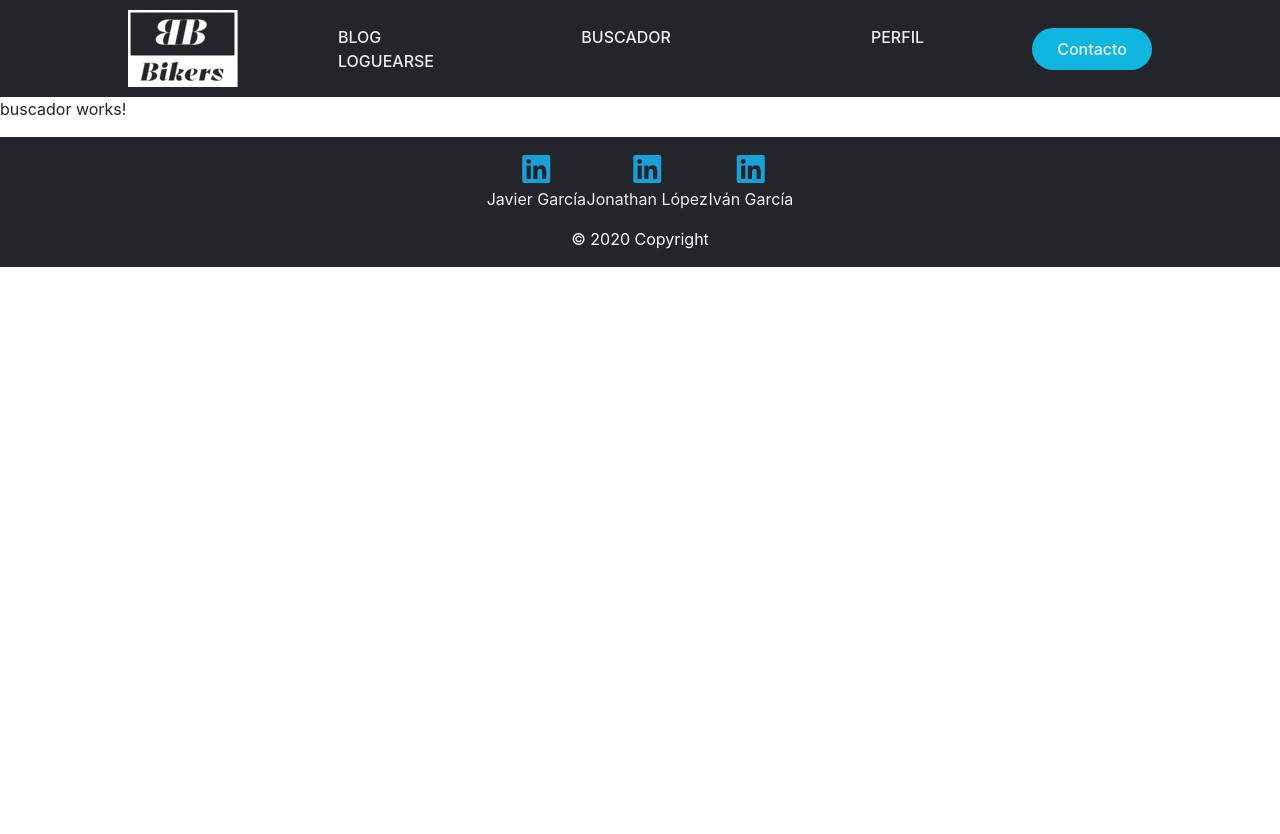
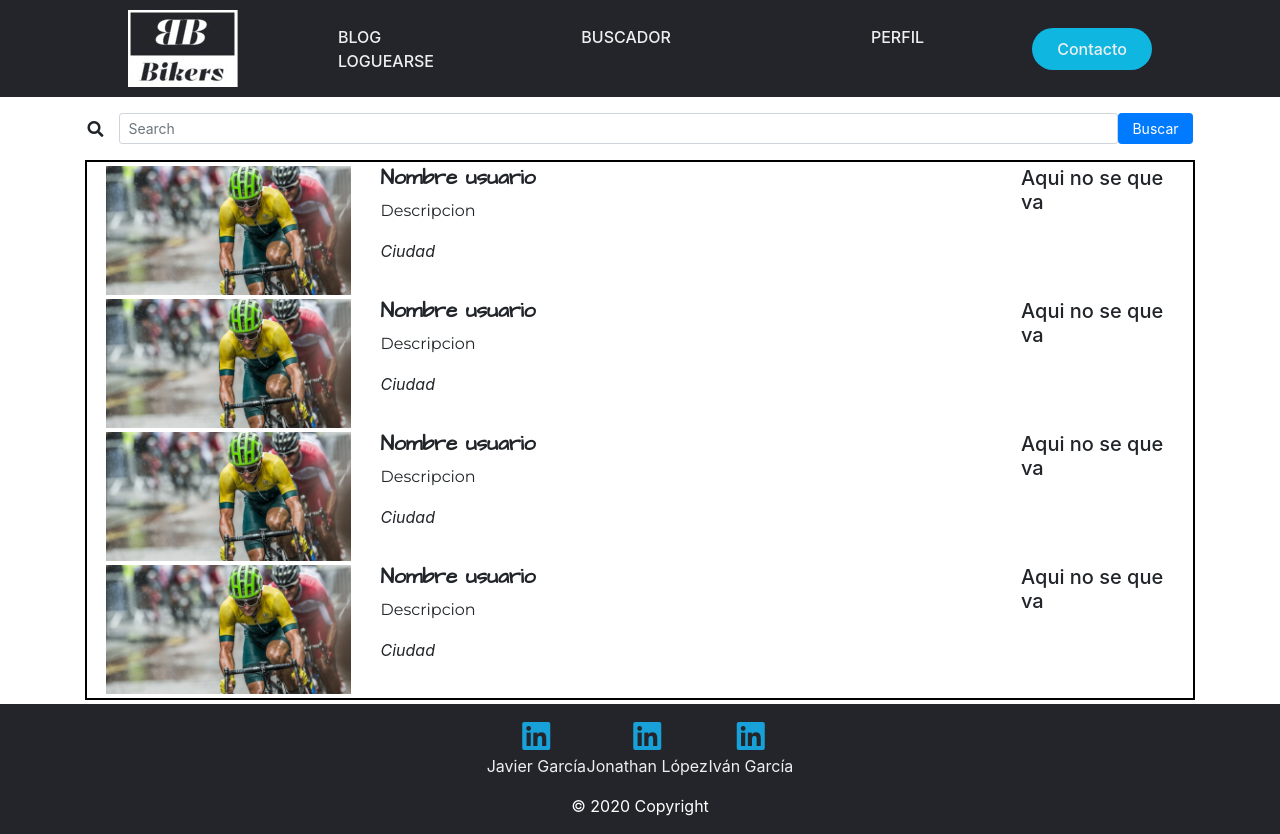
Before and after one commit to jgarciagonj97/bikers_angular, an Angular app in the folder ProyectoFinal-Angular/: page /browser in a window 1280 px wide. Before the commit the page ends 800 px from the top, so only its background shows below. Built offline with nearby package versions, Linux system fonts and the light colour scheme.

Commit message:
Post y buscador hechas.

```diff
--- a/ProyectoFinal-Angular/src/app/componentes/buscador/buscador.component.css
+++ b/ProyectoFinal-Angular/src/app/componentes/buscador/buscador.component.css
@@ -0,0 +1,26 @@
+.usuarios{
+    border: 2px solid black;
+}
+
+.barra{
+    width: 90%;
+}
+
+.btn{
+    width: 5.3em;
+}
+
+.usuarios .nombre{
+    font-family: 'Architects Daughter', cursive;
+    font-size: 1.325em;
+    font-weight: 700;
+}
+
+.usuarios .descripcion{
+    font-family: 'Montserrat', sans-serif;
+    font-size: 1em;
+}
+
+.usuarios .ciudad{
+    font-style: italic;
+}
--- a/ProyectoFinal-Angular/src/app/componentes/buscador/buscador.component.html
+++ b/ProyectoFinal-Angular/src/app/componentes/buscador/buscador.component.html
@@ -1 +1,55 @@
-<p>buscador works!</p>
+<div class="container">
+    <div class="mt-3 mb-3">
+        <form class="form-inline d-flex justify-content-center md-form form-sm mt-0">
+            <i class="fas fa-search" aria-hidden="true"></i>
+            <input class="form-control form-control-sm ml-3 barra" type="text" placeholder="Search" aria-label="Search">
+            <button class="btn btn-primary btn-rounded btn-sm" type="submit">Buscar</button>
+        </form>
+    </div>
+    <div class="usuarios mb-1">
+        <div class="row m-1">
+            <img src="../../../assets/img/background.jpg" class="col-3">
+            <div class="col-7">
+                <h6 class="nombre">Nombre usuario</h6>
+                <p class="descripcion">Descripcion</p>
+                <p class="ciudad">Ciudad</p>
+            </div>
+            <div class="col-2">
+                <h5>Aqui no se que va</h5>
+            </div>
+        </div>
+        <div class="row m-1">
+            <img src="../../../assets/img/background.jpg" class="col-3">
+            <div class="col-7">
+                <h6 class="nombre">Nombre usuario</h6>
+                <p class="descripcion">Descripcion</p>
+                <p class="ciudad">Ciudad</p>
+            </div>
+            <div class="col-2">
+                <h5>Aqui no se que va</h5>
+            </div>
+        </div>
+        <div class="row m-1">
+            <img src="../../../assets/img/background.jpg" class="col-3">
+            <div class="col-7">
+                <h6 class="nombre">Nombre usuario</h6>
+                <p class="descripcion">Descripcion</p>
+                <p class="ciudad">Ciudad</p>
+            </div>
+            <div class="col-2">
+                <h5>Aqui no se que va</h5>
+            </div>
+        </div>
+        <div class="row m-1">
+            <img src="../../../assets/img/background.jpg" class="col-3">
+            <div class="col-7">
+                <h6 class="nombre">Nombre usuario</h6>
+                <p class="descripcion">Descripcion</p>
+                <p class="ciudad">Ciudad</p>
+            </div>
+            <div class="col-2">
+                <h5>Aqui no se que va</h5>
+            </div>
+        </div>
+    </div>
+</div>
--- a/ProyectoFinal-Angular/src/app/componentes/post/post.component.css
+++ b/ProyectoFinal-Angular/src/app/componentes/post/post.component.css
@@ -4,9 +4,29 @@ img{
 }
 
 .post{
-    height: 600px;
     border: 3px solid black;
     box-shadow: 5px 5px 10px #999;
+}
+
+.post img{
+    width: 98.5%;
+    margin: 0.6em;
+}
+
+.post h3{
+    text-align: center;
+    font-family: 'Permanent Marker', cursive;
+    font-weight: 700;
+}
+
+.post .autor{
+    font-style: italic;
+    font-weight: 500;
+    margin-left: 0.6em;
+}
+
+.post p{
+    margin: 0.6em;
 }
 
 .relacionados{
@@ -23,6 +43,12 @@ img{
     box-shadow: 2px 2px 5px #999;
 }
 
+.articulo:hover{
+    cursor: pointer;
+    transform: scale(1.1);
+    transition: transform 0.8s;
+}
+
 .articulo img{
     padding: 5%;
 }
--- a/ProyectoFinal-Angular/src/app/componentes/post/post.component.html
+++ b/ProyectoFinal-Angular/src/app/componentes/post/post.component.html
@@ -1,6 +1,7 @@
 <div class="container">
     <div class="row">
-        <div class="post col-lg-12">
+        <div class="post">
+            <img src="../../../assets/img/background.jpg">
             <h3>Titulo de la puta mierda del post</h3>
             <p>Lorem ipsum dolor sit, amet consectetur adipisicing elit. Repellendus iure dolores eligendi vitae
                 temporibus minima autem sapiente dolor tempora, itaque ullam deserunt esse error consequuntur ipsam
@@ -10,7 +11,7 @@
                 repellendus excepturi minima quam ab. Officia similique facilis aperiam molestiae quasi ullam hic cumque
                 eaque fugit alias aut quo, voluptatibus exercitationem obcaecati debitis, saepe cum facere? Quae libero
                 molestiae aliquam voluptatem excepturi perferendis doloremque.</p>
-            <p>Autor</p>
+            <p class="autor">Autor</p>
         </div>
     </div>
     <div class="relacionados row">
--- a/ProyectoFinal-Angular/src/styles.css
+++ b/ProyectoFinal-Angular/src/styles.css
@@ -1 +1,2 @@
 /* You can add global styles to this file, and also import other style files */
+@import url('https://fonts.googleapis.com/css2?family=Architects+Daughter&family=Montserrat:wght@400;700&family=Permanent+Marker&display=swap');
```
